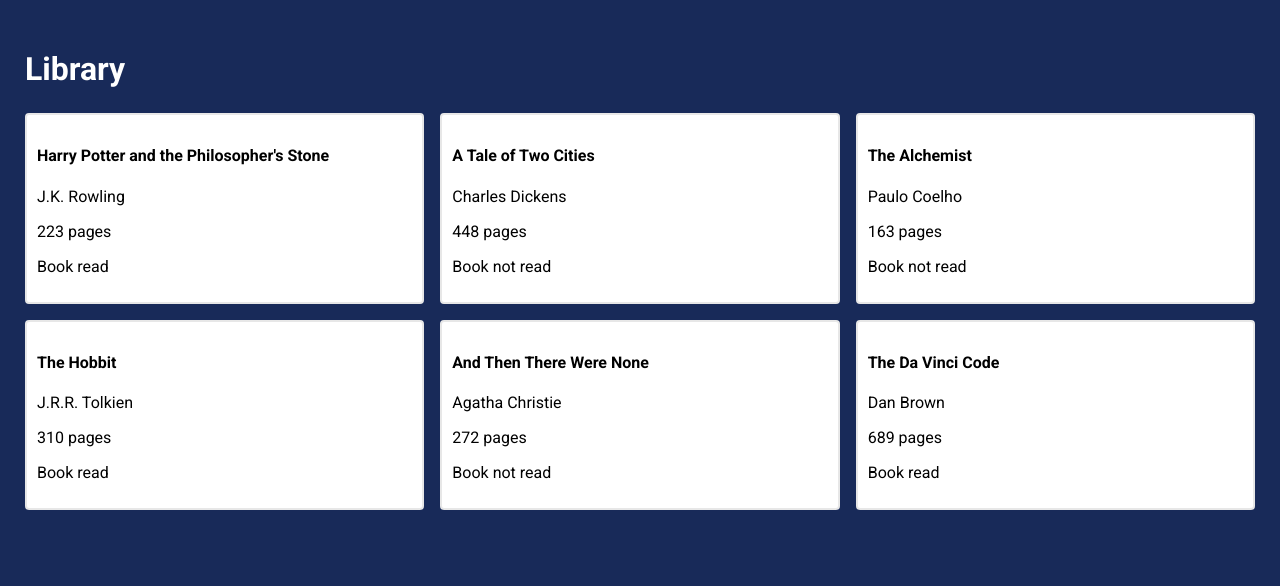
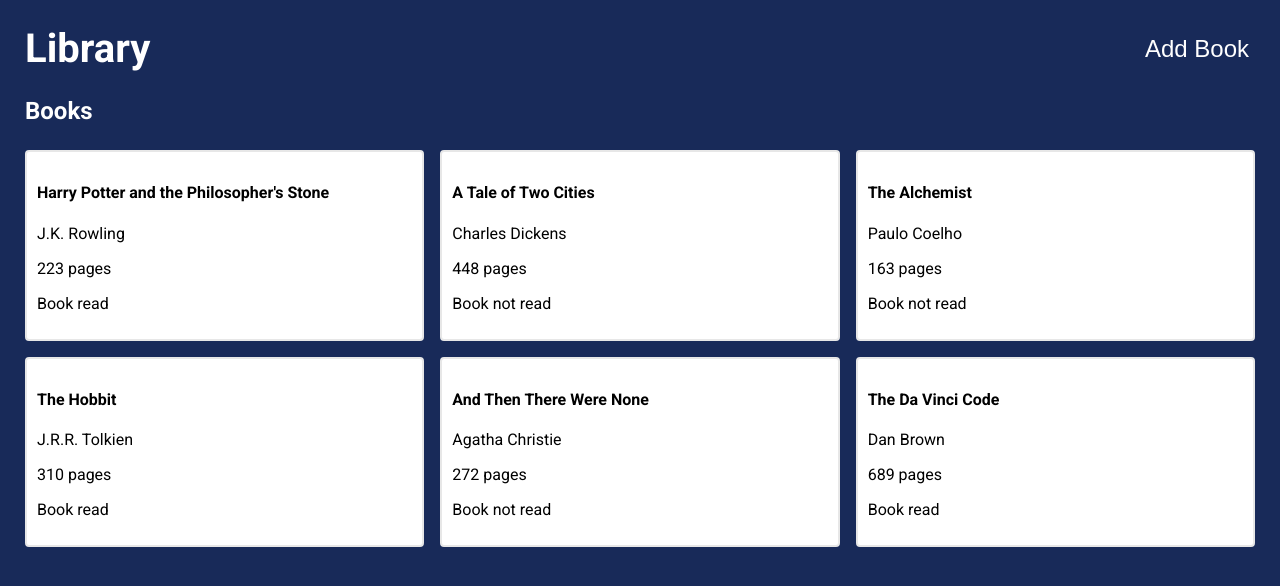
Before and after one commit to JAlblas/odin-library, a plain HTML site: page index.html in a window 1280 px wide. Drawn offline with Linux system fonts and the light colour scheme.

Commit message:
Adds navbar and button to show modal

```diff
--- a/css/style.css
+++ b/css/style.css
@@ -21,11 +21,29 @@
     height: 100vh;
 }
 
+nav {
+    display: flex;
+    justify-content: space-between;
+}
+
+nav h1 {
+    font-size: 2.5rem;
+    margin: 0;
+}
+
+nav button {
+    background: none;
+    border: none;
+    color: #FFF;
+    font-size: 1.5rem;
+    cursor: pointer;
+}
+
 .main {
     background-color: var(--primary-bg-color);
 }
 
-.main h1 {
+.main h2 {
     margin: 25px 0px;
 }
 
--- a/index.html
+++ b/index.html
@@ -18,8 +18,12 @@
 
 <body>
     <div class="container">
+        <nav>
+            <h1>Library</h1>
+            <button onclick="showModal()">Add Book</button>
+        </nav>
         <div class="main">
-            <h1>Library</h1>
+            <h2>Books</h2>
             <div class="books">
                 <p>No books to show</p>
             </div>
--- a/js/script.js
+++ b/js/script.js
@@ -55,6 +55,12 @@
 }
 
 const dialog = document.querySelector('dialog');
-//dialog.showModal();
+
+function showModal() {
+    dialog.showModal();
+}
+
+
+
 
 loadContent();
```
